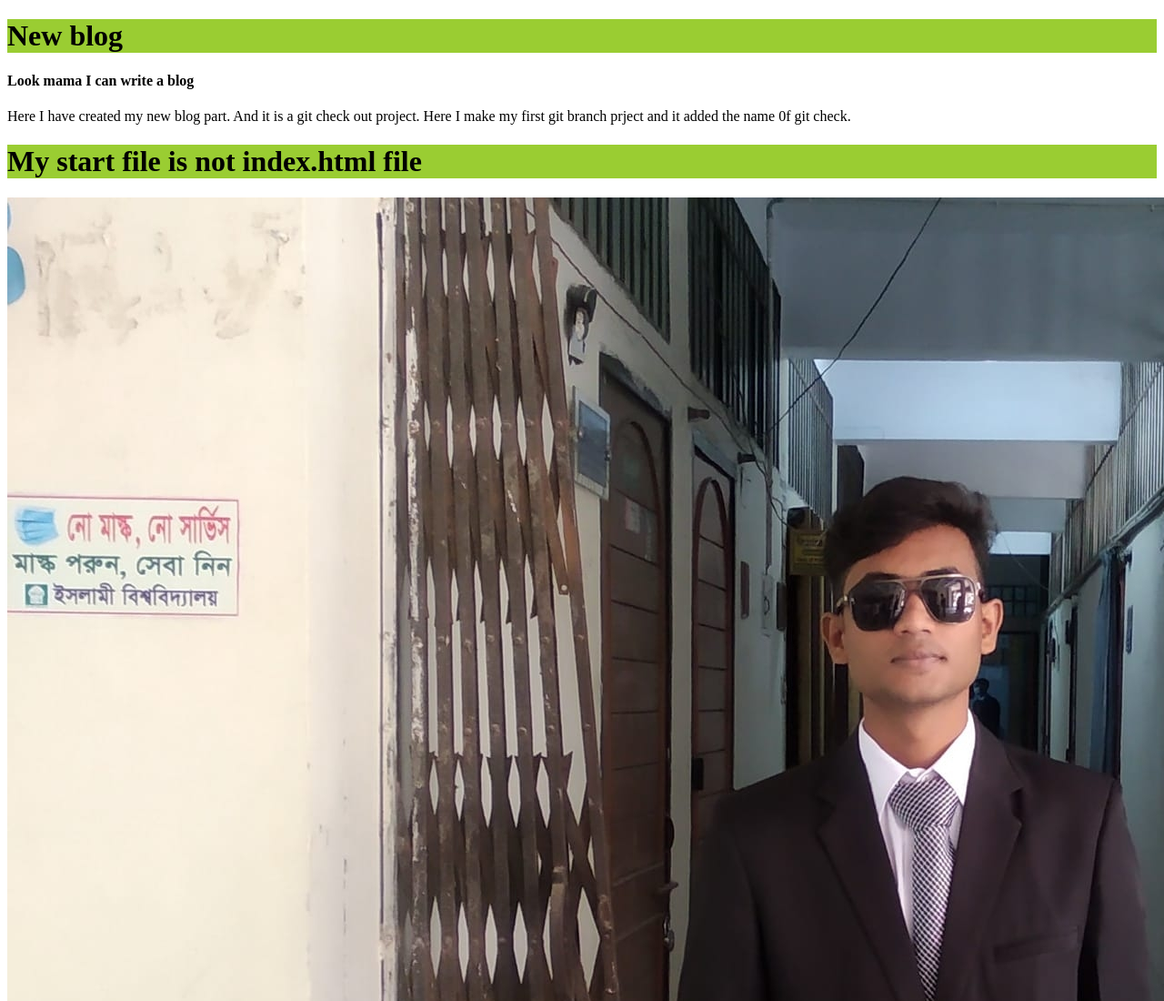
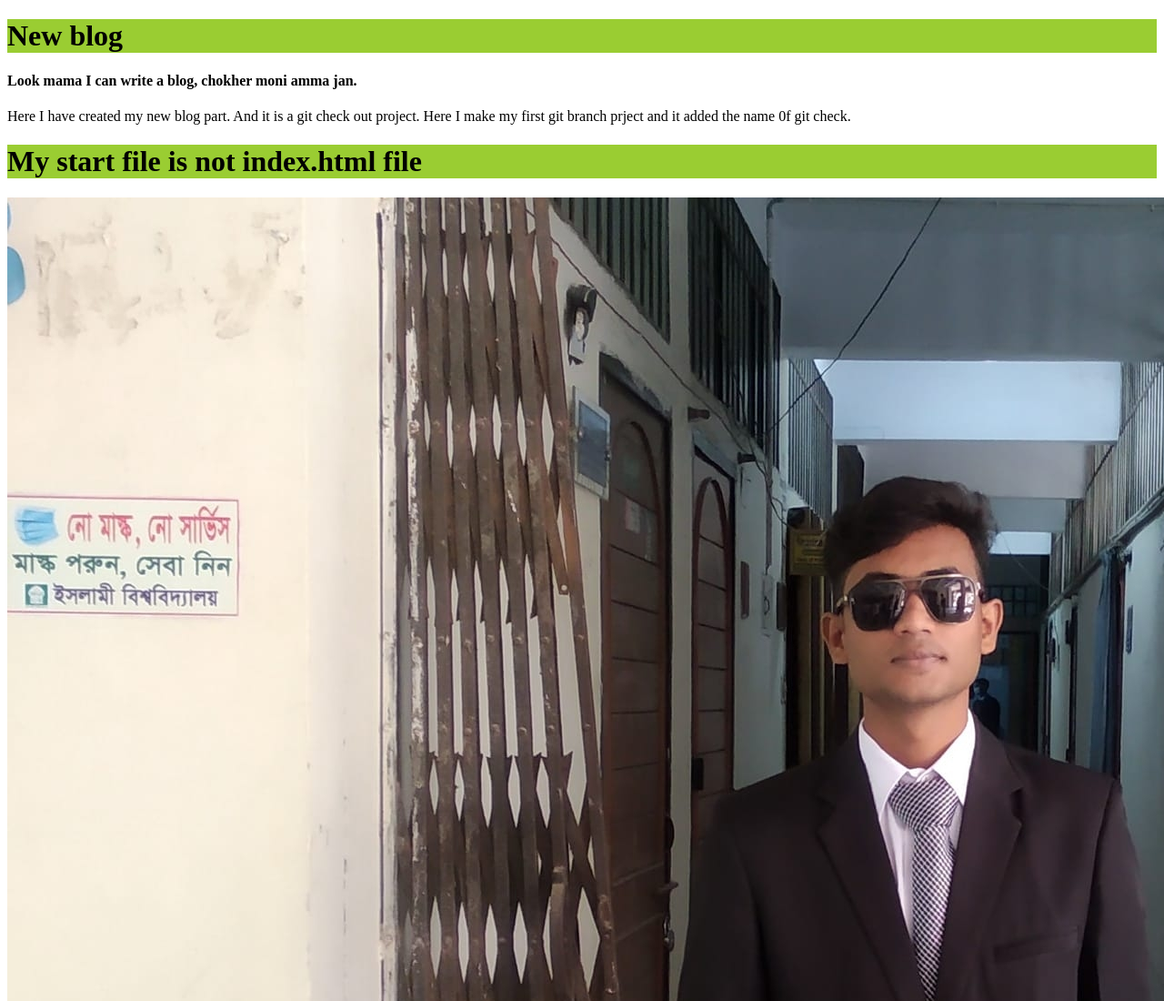
Before and after one commit to Moksadul-Momin/third-git-repo, a plain HTML site: page index.html in a window 1280 px wide. Shown: the top 1100 px of the page at 91% size. Drawn offline with Linux system fonts and the light colour scheme.

Commit message:
amma in my new blog

```diff
--- a/index.html
+++ b/index.html
@@ -8,7 +8,7 @@
     <title>Document</title>
     <div>
         <h1>New blog</h1>
-        <h4>Look mama I can write a blog</h4>
+        <h4>Look mama I can write a blog, chokher moni amma jan.</h4>
         <p> Here I have created my new blog part. And it is a git check out project. Here I make my first git branch
             prject and it added the name 0f git check.</p>
     </div>
```
